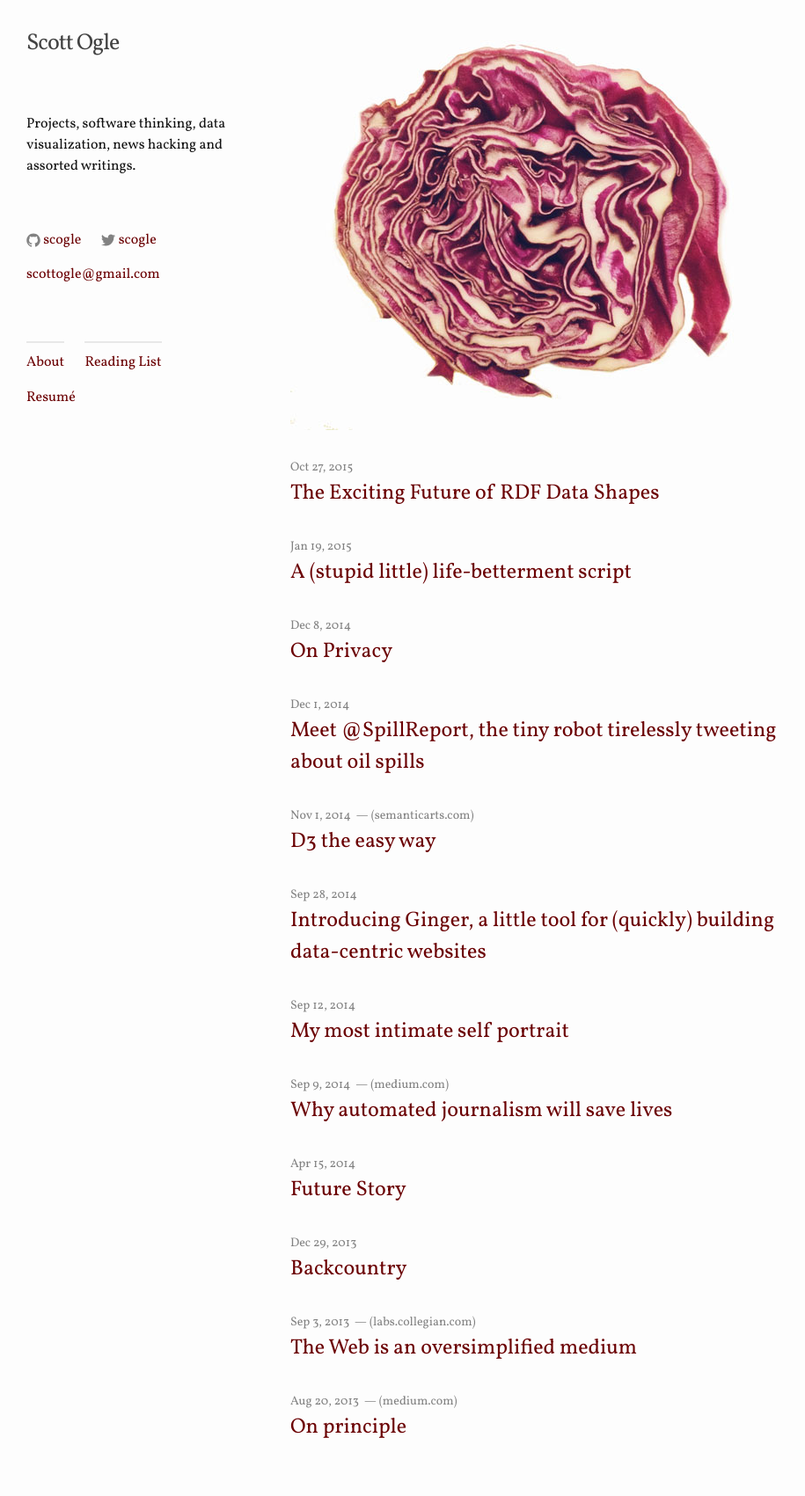
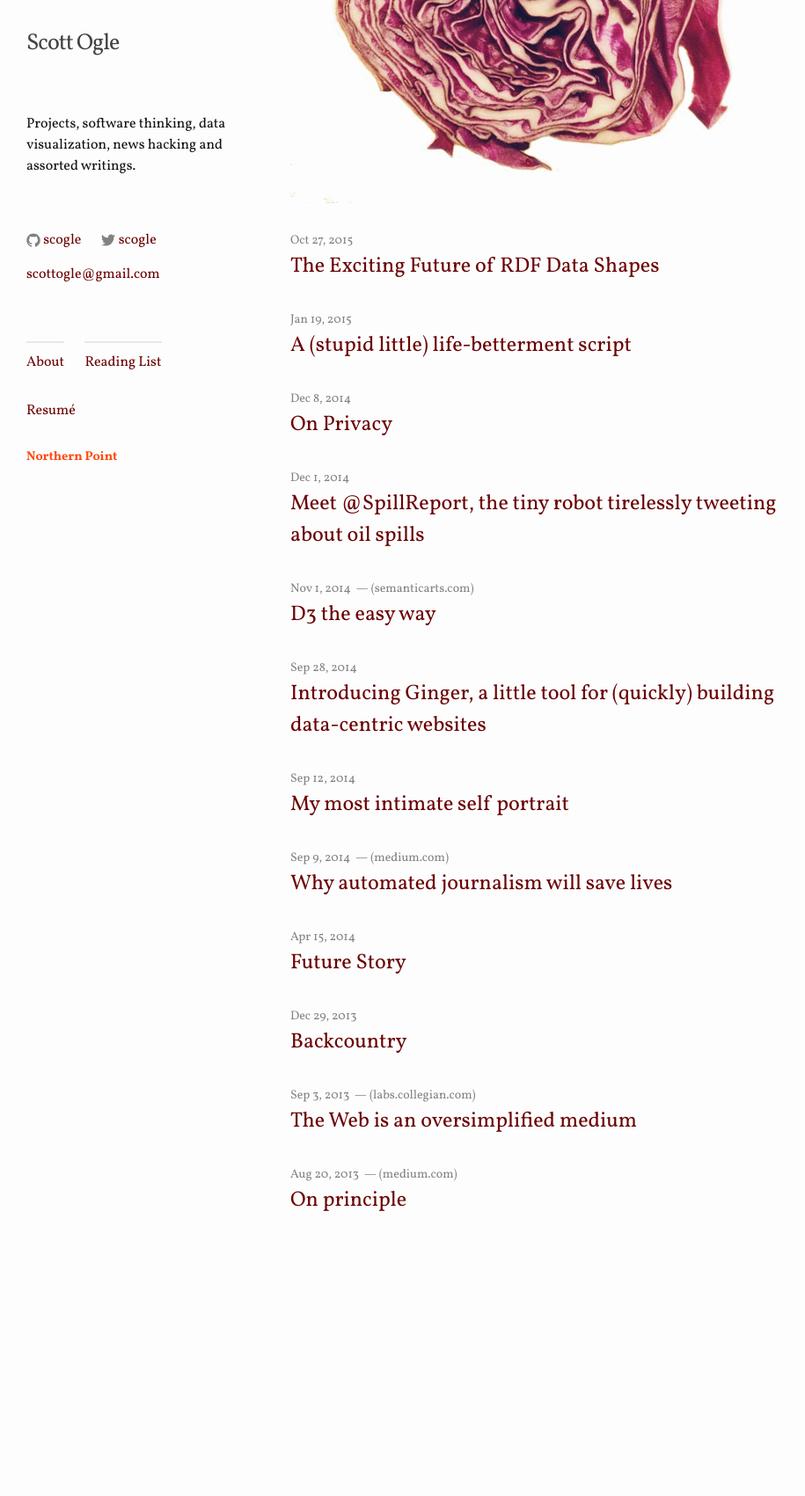
Before and after one commit to scogle/scogle.github.io, a Jekyll site: the page built from index.html, in a window 1280 px wide. Shown: the whole page at 88% size, without its empty margins (0-915 px from the left). Built offline with Jekyll 4.4.1, drawn with Linux system fonts in a browser that asks for light colours; after the commit the page ends 1443 px from its top, so only the background shows below that.

Commit message:
added link to northern point, fixed a layout issue

```diff
--- a/_config.yml
+++ b/_config.yml
@@ -17,3 +17,4 @@ header_img: img/cabbage.jpg
 markdown: kramdown
 
 resume_link: https://dl.dropboxusercontent.com/u/1642424/scott-ogle-resume-oct-2014.pdf
+photoblog_link: http://northernpoint.co
--- a/_includes/header.html
+++ b/_includes/header.html
@@ -60,5 +60,7 @@
 
     <a class="resume-link" href="{{ site.resume_link }}" title="Scott Ogle's Resume">Resumé</a>
 
+    <a class="photos-link" href="{{ site.photoblog_link }}" title="Northern Point Photo Blog">Northern Point</a>
+
 
 </div>
--- a/_sass/_layout.scss
+++ b/_sass/_layout.scss
@@ -18,7 +18,8 @@
 
     p { margin: 60px 0; }
 
-    .resume-link { margin-bottom: 15px; color: $brand-color; display: inline-block; }
+    .resume-link { margin: 15px 0; color: $brand-color; display: block; }
+    .photos-link { margin: 30px 0 15px 0; color: #FF490D; display: block; font-weight: bold; font-size: .9em;}
 
     .site-title {
         font-size: 26px;
@@ -85,13 +86,19 @@
             text-align: left;
         }
         .left, .site-nav { width: 100%; padding-right: 0; margin-right: 0; }
+        .resume-link { margin: 15px 0; color: $brand-color; display: block; }
+        .photos-link { margin: 30px 0 15px 0; color: #FF490D; display: block; font-weight: bold; font-size: .9em;}
     }
 }
 
 .header-image {
     margin-bottom: 30px;
+    margin-top: -258px;
     @include media-query($on-laptop) {
         margin-top: -250px;
+    }
+    @include media-query($on-palm) {
+        display: none;
     }
 }
 
```
